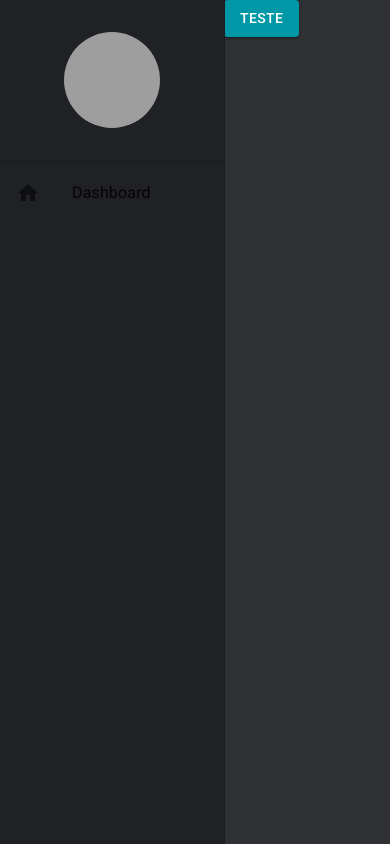
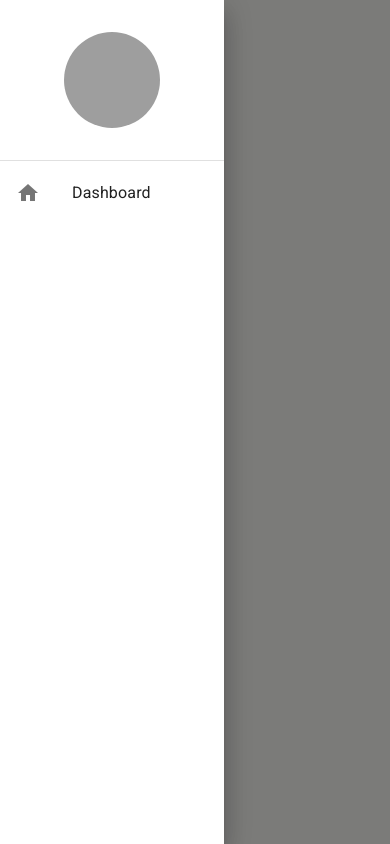
Before and after one commit to devLucasMoraes/curso-react-mui-typescript, a React (Create React App) app: page /pagina-inicial in a window 390 px wide. Both pictures are taken after a click on the button "TESTE". Built offline with nearby package versions, Linux system fonts and the light colour scheme; grey boxes are pictures that could not be loaded.

Commit message:
Feat: adicionado responsividade no menu lateral

```diff
--- a/src/App.tsx
+++ b/src/App.tsx
@@ -1,16 +1,18 @@
 import { BrowserRouter } from 'react-router-dom';
 import { AppRoutes } from './routes';
 import { MenuLateral } from './shared/components';
-import { AppThemeProvider } from './shared/contexts';
+import { AppThemeProvider, DrawerProvider } from './shared/contexts';
 
 export const App = () => {
     return (
         <AppThemeProvider>
-            <BrowserRouter>
-                <MenuLateral>
-                    <AppRoutes/>
-                </MenuLateral>
-            </BrowserRouter>
+            <DrawerProvider>
+                <BrowserRouter>
+                    <MenuLateral>
+                        <AppRoutes />
+                    </MenuLateral>
+                </BrowserRouter>
+            </DrawerProvider>
         </AppThemeProvider>
     );
 };
--- a/src/routes/index.tsx
+++ b/src/routes/index.tsx
@@ -1,15 +1,15 @@
 import { Button } from '@mui/material';
 import { Routes, Route, Navigate } from 'react-router-dom';
-import { useAppThemeContext } from '../shared/contexts';
+import { useDrawerContext } from '../shared/contexts';
 
 export const AppRoutes = () => {
 
-    const {toggleTheme} = useAppThemeContext();
+    const {toggleDrawerOpen} = useDrawerContext();
 
     return (
         <Routes>
-            <Route path='/pagina-inicial' element={<Button variant='contained' color='primary' onClick={toggleTheme}>Teste</Button>} />
+            <Route path='/pagina-inicial' element={<Button variant='contained' color='primary' onClick={toggleDrawerOpen}>Teste</Button>} />
             <Route path='*' element={<Navigate to="/pagina-inicial" />} />
         </Routes>
-    )
-}
+    );
+};
--- a/src/shared/components/menu-lateral/MenuLateral.tsx
+++ b/src/shared/components/menu-lateral/MenuLateral.tsx
@@ -1,5 +1,6 @@
-import { Avatar, Divider, Drawer, Icon, List, ListItemButton, ListItemIcon, ListItemText, useTheme } from '@mui/material';
+import { Avatar, Divider, Drawer, Icon, List, ListItemButton, ListItemIcon, ListItemText, useMediaQuery, useTheme } from '@mui/material';
 import { Box } from '@mui/system';
+import { useDrawerContext } from '../../contexts';
 
 interface IMenuLateralProps {
     children: React.ReactNode
@@ -8,10 +9,13 @@
 export const MenuLateral: React.FC<IMenuLateralProps> = ({ children }) => {
 
     const theme = useTheme();
+    const smDown = useMediaQuery(theme.breakpoints.down('sm'));
+
+    const { isDrawerOpen, toggleDrawerOpen } = useDrawerContext();
 
     return (
         <>
-            <Drawer open={true} variant='permanent'>
+            <Drawer open={isDrawerOpen} variant={smDown ? 'temporary' : 'permanent'} onClose={toggleDrawerOpen}>
                 <Box width={theme.spacing(28)} height='100%' display='flex' flexDirection='column'>
                     <Box width='100%' height={theme.spacing(20)} display='flex' alignItems='center' justifyContent='center'>
                         <Avatar
@@ -19,7 +23,7 @@
                             src='https://github.com/devLucasMoraes.png' />
                     </Box>
 
-                    <Divider/>
+                    <Divider />
 
                     <Box flex={1}>
                         <List component='nav'>
@@ -27,7 +31,7 @@
                                 <ListItemIcon>
                                     <Icon>home</Icon>
                                 </ListItemIcon>
-                                <ListItemText primary='Dashboard'/>
+                                <ListItemText primary='Dashboard' />
                             </ListItemButton>
                         </List>
 
@@ -36,7 +40,7 @@
                 </Box>
             </Drawer>
 
-            <Box height='100vh' marginLeft={theme.spacing(28)}>
+            <Box height='100vh' marginLeft={smDown ? 0 : theme.spacing(28)}>
                 {children}
             </Box>
         </>
--- /dev/null
+++ b/src/shared/contexts/DrawerContext.tsx
@@ -0,0 +1,31 @@
+import { createContext, useCallback, useContext, useState } from 'react';
+
+interface IDrawerContextData {
+    isDrawerOpen: boolean;
+    toggleDrawerOpen: () => void;
+}
+
+const DrawerContext = createContext({} as IDrawerContextData);
+
+interface IDrawerProsviderProps {
+    children: React.ReactNode
+}
+
+export const useDrawerContext = () => {
+    return useContext(DrawerContext);
+};
+
+export const DrawerProvider: React.FC<IDrawerProsviderProps> = ({ children }) => {
+
+    const [isDrawerOpen, setIsDrawerOpen] = useState(false);
+
+    const toggleDrawerOpen = useCallback(() => {
+        setIsDrawerOpen(oldDrawerOpen => !oldDrawerOpen);
+    }, []);
+
+    return (
+        <DrawerContext.Provider value={{ isDrawerOpen, toggleDrawerOpen }}>
+            {children}
+        </DrawerContext.Provider>
+    );
+};
--- a/src/shared/contexts/index.ts
+++ b/src/shared/contexts/index.ts
@@ -1 +1,2 @@
 export * from './ThemeContext';
+export * from './DrawerContext';
```
